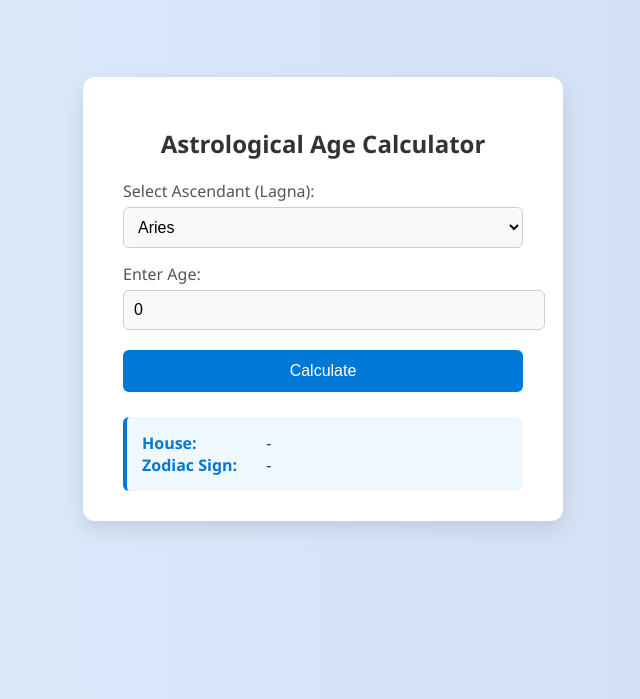
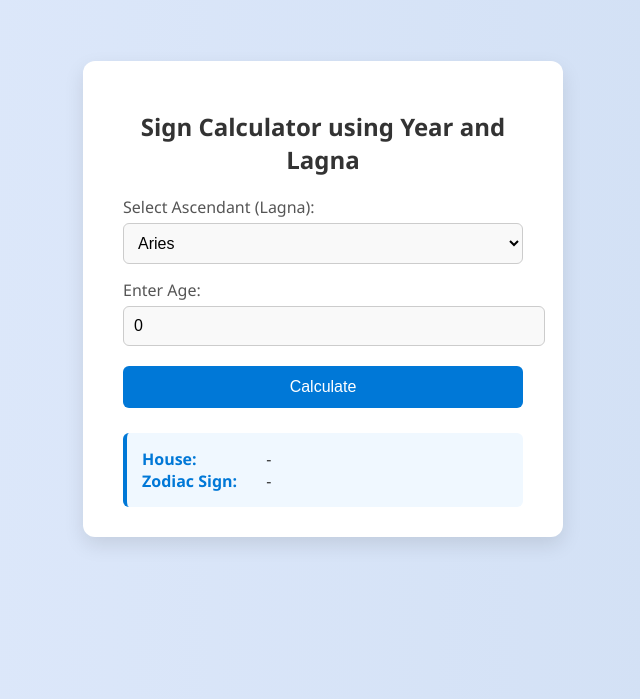
Before and after one commit to akranthi113/astrocalculator, a plain HTML site: page index.html in a window 1280 px wide. Shown: the part 101-800 px from the top of the page, without its empty margins (317-957 px from the left). Drawn offline with Linux system fonts and the light colour scheme.

Commit message:
Update index.html

```diff
--- a/index.html
+++ b/index.html
@@ -3,7 +3,7 @@
 <head>
   <meta charset="UTF-8" />
   <meta name="viewport" content="width=device-width, initial-scale=1.0" />
-  <title>Astro Age Calculator</title>
+  <title>Sign Calculator using Year and Lagna</title>
   <style>
     body {
       font-family: 'Segoe UI', sans-serif;
@@ -88,7 +88,7 @@
 </head>
 <body>
   <div class="container">
-    <h2>Astrological Age Calculator</h2>
+    <h2>Sign Calculator using Year and Lagna</h2>
 
     <label for="ascendant">Select Ascendant (Lagna):</label>
     <select id="ascendant">
```
